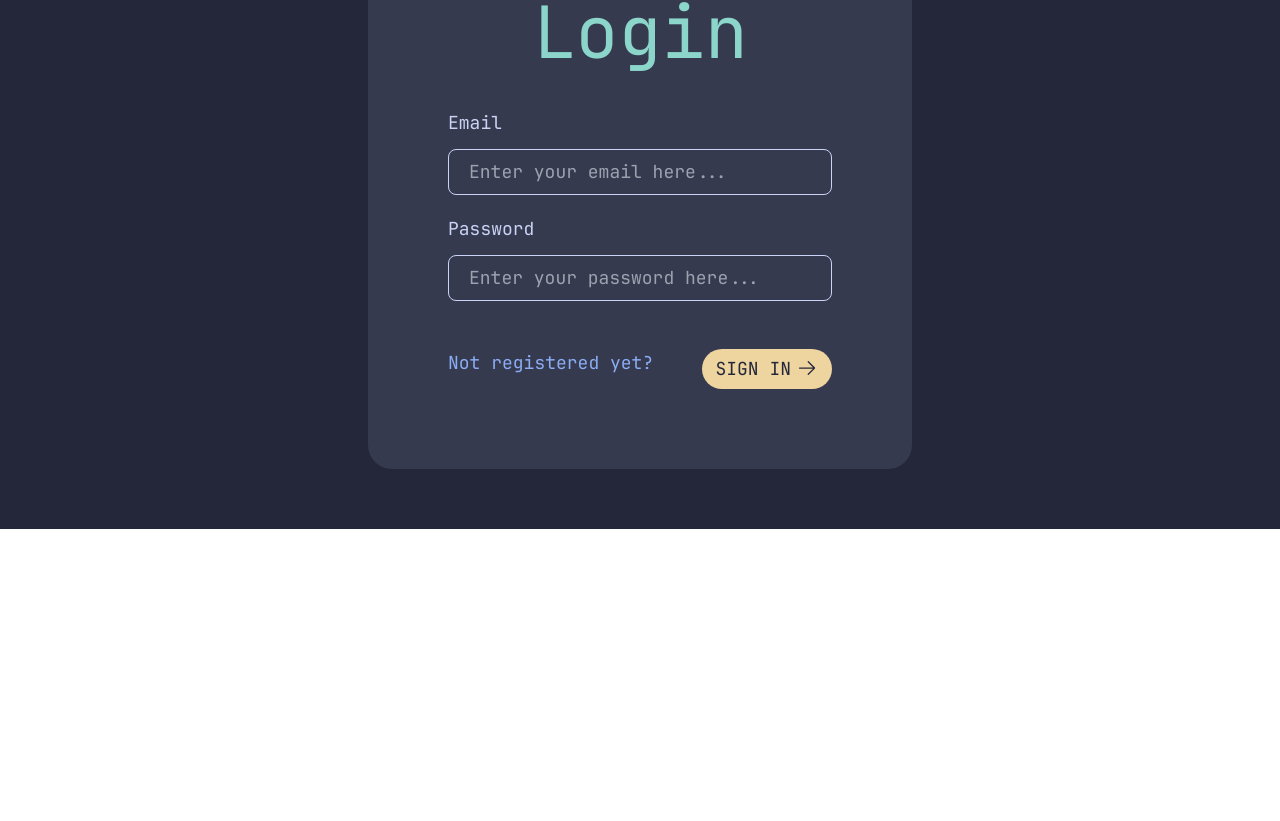
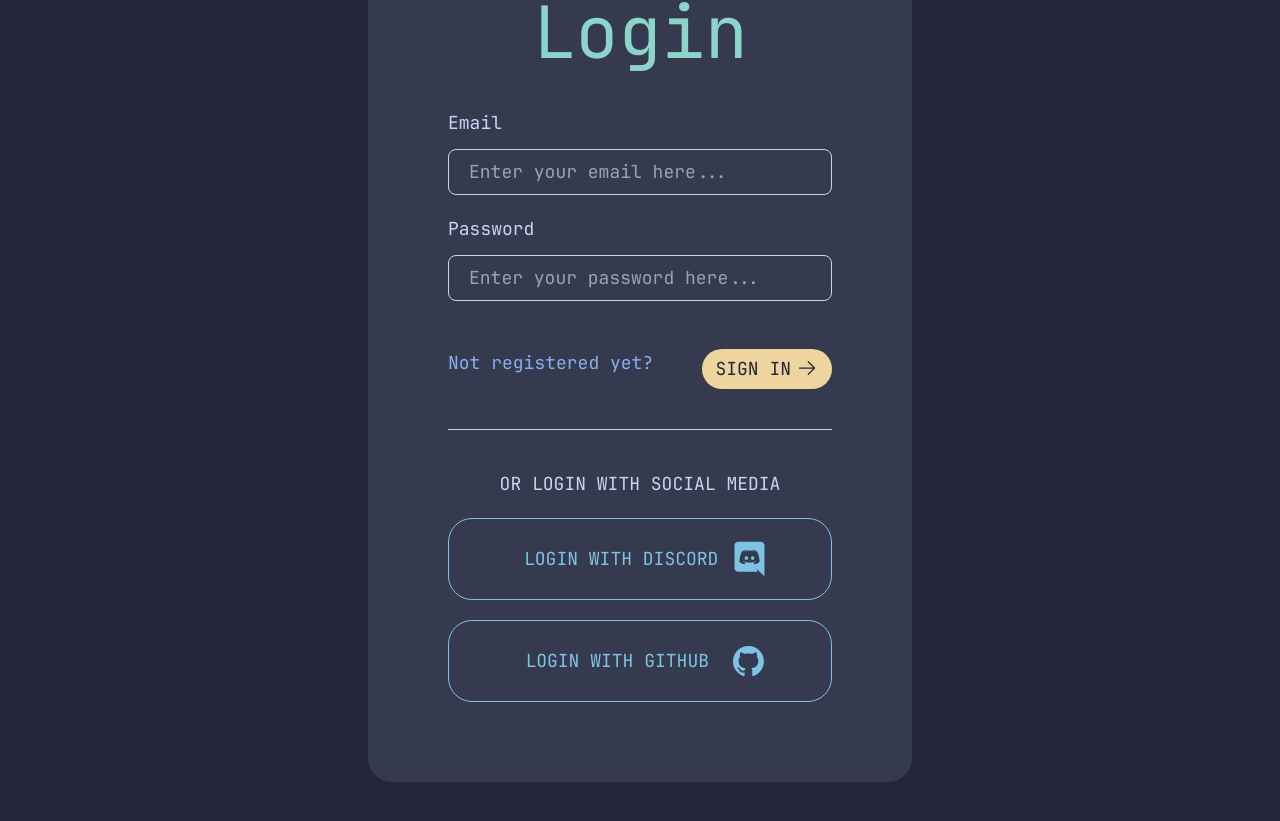
Before and after one commit to prezeswastaken/wheel-wallet-frontend, a Nuxt app: page /login in a window 1280 px wide. Shown: the part 299-1120 px from the top of the page. Before the commit the page ends 828 px from the top, so only its background shows below. Built offline with nearby package versions, Linux system fonts and the light colour scheme; no server answers.

Commit message:
added login with social media

```diff
--- /dev/null
+++ b/components/LoginWithSocialMedia.vue
@@ -0,0 +1,26 @@
+<script lang="ts" setup></script>
+
+<template>
+  <div class="flex flex-col gap-5">
+    <hr class="mt-5 mb-5 h-px border-0 bg-text-color" />
+    <p class="text-center uppercase text-text-color">
+      or login with social media
+    </p>
+    <NuxtLink
+      class="flex gap-4 justify-center items-center p-5 text-center uppercase rounded-3xl border duration-300 text-blue-lighter-color border-blue-lighter-color hover:text-hover-color hover:border-hover-color"
+      to="http://localhost:8000/login/discord"
+    >
+      login with discord
+      <p class="text-4xl">󰙯</p>
+    </NuxtLink>
+    <NuxtLink
+      class="flex gap-6 justify-center items-center p-5 text-center uppercase rounded-3xl border duration-300 text-blue-lighter-color border-blue-lighter-color hover:text-hover-color hover:border-hover-color"
+      to="http://localhost:8000/login/github"
+    >
+      login with github
+      <p class="text-4xl"></p>
+    </NuxtLink>
+  </div>
+</template>
+
+<style scoped></style>
--- a/pages/login.vue
+++ b/pages/login.vue
@@ -59,6 +59,7 @@ async function handleLogin() {
           >
           <PrimaryButton text="sign in" />
         </div>
+        <LoginWithSocialMedia />
       </form>
     </div>
   </div>
--- a/pages/register.vue
+++ b/pages/register.vue
@@ -76,6 +76,7 @@ async function handleRegister() {
           >
           <PrimaryButton text="sign up" />
         </div>
+        <LoginWithSocialMedia />
       </form>
     </div>
   </div>
```
